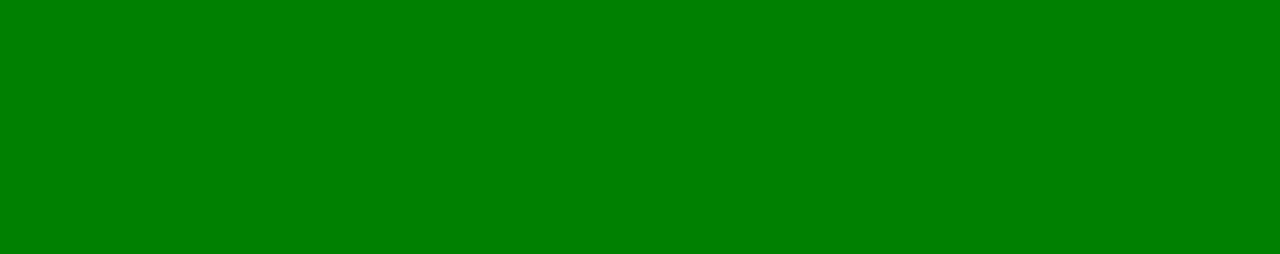
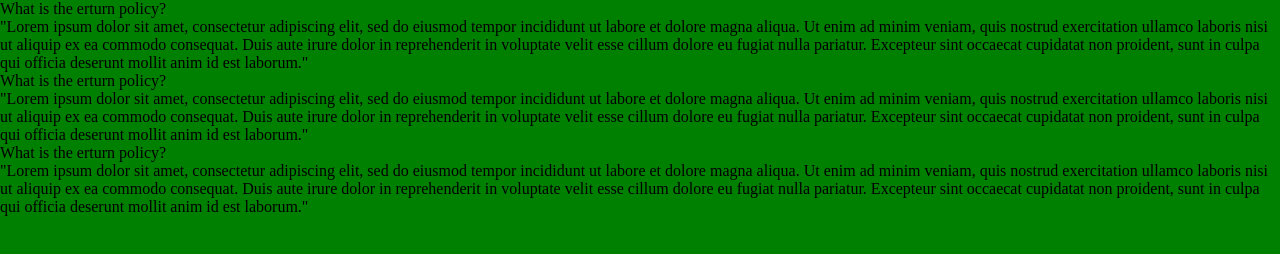
Before and after one commit to durukankizilarslan/JS-dom-manipulation, a plain HTML site: page project-3/index.html in a window 1280 px wide. Drawn offline with Linux system fonts and the light colour scheme.

Commit message:
text added

```diff
--- a/project-3/index.html
+++ b/project-3/index.html
@@ -26,18 +26,42 @@
       <h2 class="accordion-title"></h2>
 
       <div class="content-container">
-        <div class="question"></div>
-        <div class="answer"></div>
+        <div class="question">What is the erturn policy?</div>
+        <div class="answer">
+          "Lorem ipsum dolor sit amet, consectetur adipiscing elit, sed do
+          eiusmod tempor incididunt ut labore et dolore magna aliqua. Ut enim ad
+          minim veniam, quis nostrud exercitation ullamco laboris nisi ut
+          aliquip ex ea commodo consequat. Duis aute irure dolor in
+          reprehenderit in voluptate velit esse cillum dolore eu fugiat nulla
+          pariatur. Excepteur sint occaecat cupidatat non proident, sunt in
+          culpa qui officia deserunt mollit anim id est laborum."
+        </div>
       </div>
 
       <div class="content-container">
-        <div class="question"></div>
-        <div class="answer"></div>
+        <div class="question">What is the erturn policy?</div>
+        <div class="answer">
+          "Lorem ipsum dolor sit amet, consectetur adipiscing elit, sed do
+          eiusmod tempor incididunt ut labore et dolore magna aliqua. Ut enim ad
+          minim veniam, quis nostrud exercitation ullamco laboris nisi ut
+          aliquip ex ea commodo consequat. Duis aute irure dolor in
+          reprehenderit in voluptate velit esse cillum dolore eu fugiat nulla
+          pariatur. Excepteur sint occaecat cupidatat non proident, sunt in
+          culpa qui officia deserunt mollit anim id est laborum."
+        </div>
       </div>
 
       <div class="content-container">
-        <div class="question"></div>
-        <div class="answer"></div>
+        <div class="question">What is the erturn policy?</div>
+        <div class="answer">
+          "Lorem ipsum dolor sit amet, consectetur adipiscing elit, sed do
+          eiusmod tempor incididunt ut labore et dolore magna aliqua. Ut enim ad
+          minim veniam, quis nostrud exercitation ullamco laboris nisi ut
+          aliquip ex ea commodo consequat. Duis aute irure dolor in
+          reprehenderit in voluptate velit esse cillum dolore eu fugiat nulla
+          pariatur. Excepteur sint occaecat cupidatat non proident, sunt in
+          culpa qui officia deserunt mollit anim id est laborum."
+        </div>
       </div>
     </div>
 
```
